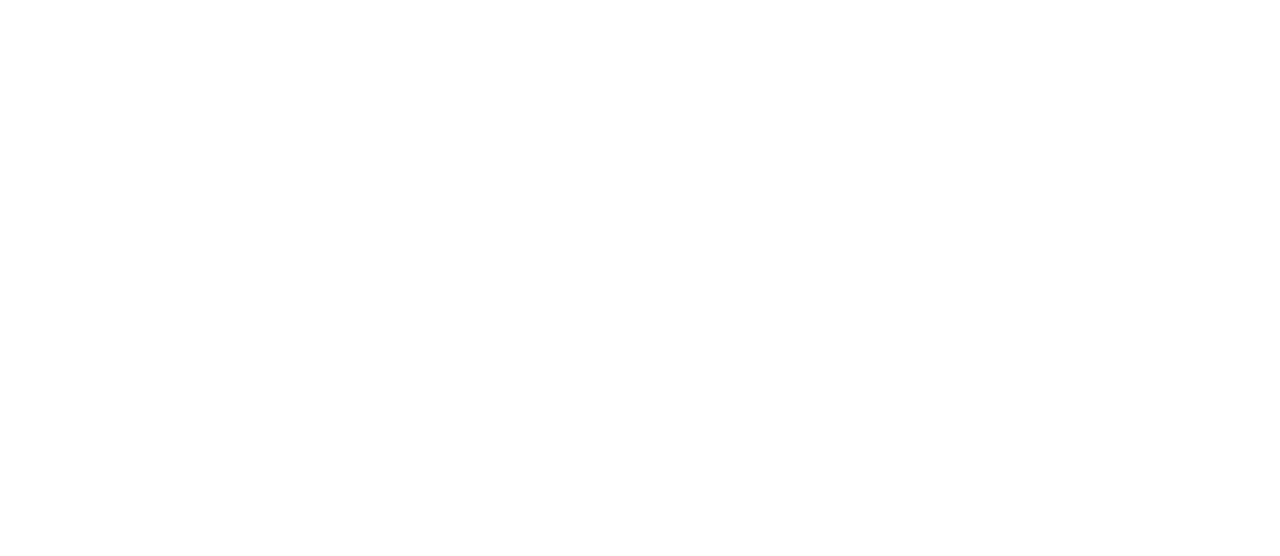
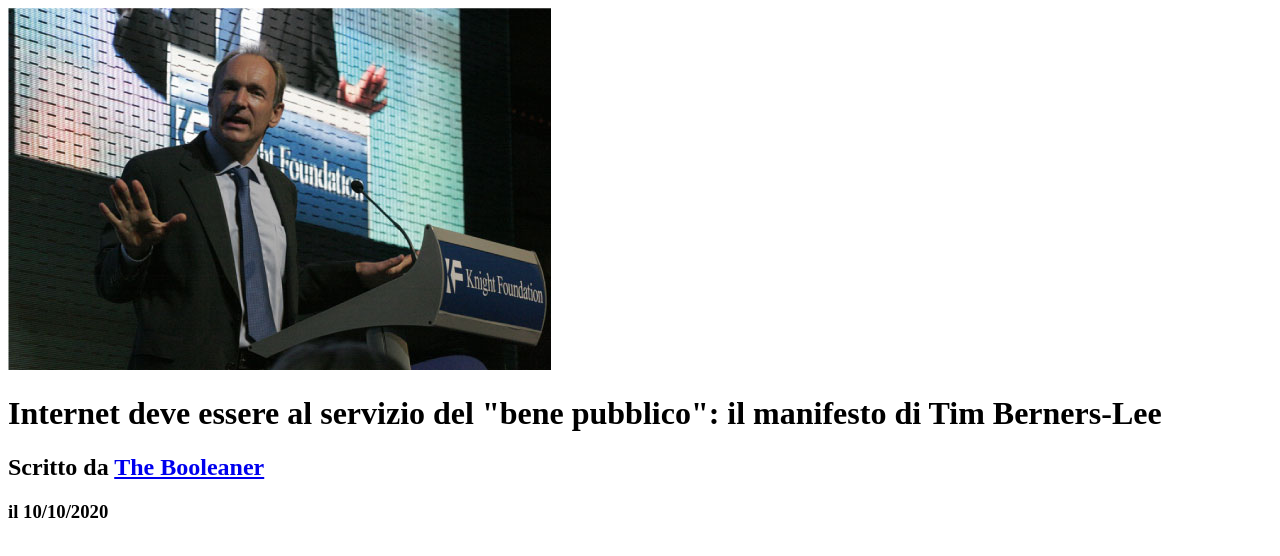
Before and after one commit to alestucci/html-css-booleaner, a plain HTML site: page index.html in a window 1280 px wide. Drawn offline with Linux system fonts and the light colour scheme.

Commit message:
Inserito Header

```diff
--- a/index.html
+++ b/index.html
@@ -7,6 +7,15 @@
     <title>The BOOLEANER</title>
     <link rel="stylesheet" href="css/style.css">
 </head>
+
+<!-- Testata con logo, titolo, autore e data articolo -->
+<header>
+    <img src="img/tim-1.jpg" alt="Logo The Booleaner">
+    <h1>Internet deve essere al servizio del "bene pubblico": il manifesto di Tim Berners-Lee</h1>
+    <h2>Scritto da <a href="#">The Booleaner</a></h2>
+    <h3>il 10/10/2020</h3>
+</header>
+
 <body>
 </body>
 </html>
```
